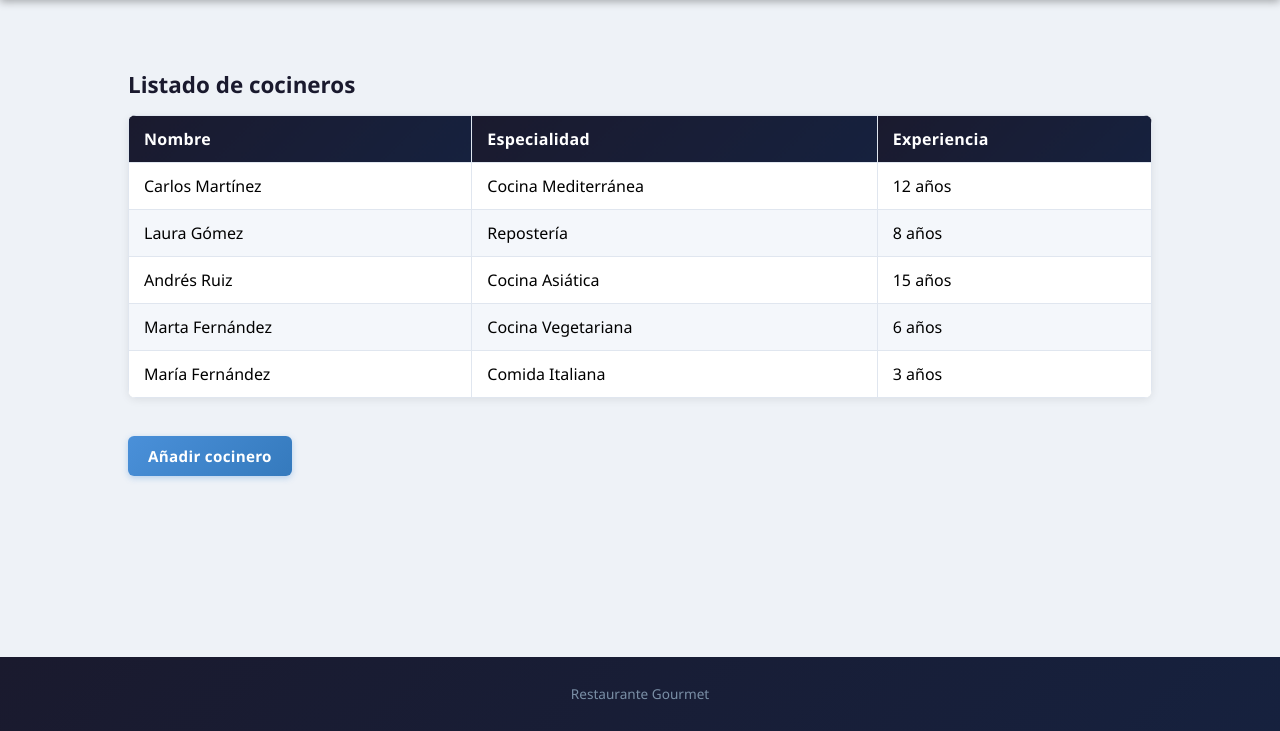
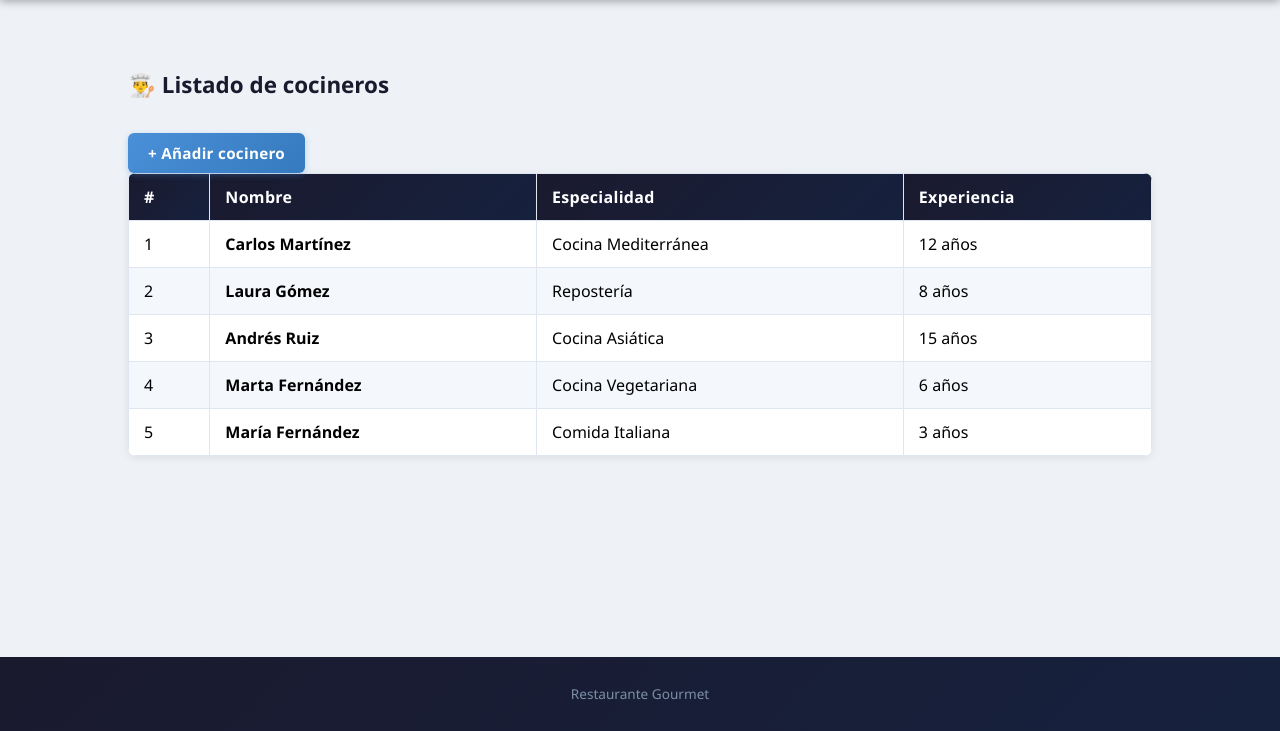
Before and after one commit to hugorayo0/recuperacion-reto-4-y-5, a Flask app: page / in a window 1280 px wide. Shown: the part 69-800 px from the top of the page. Run offline with Flask 3, Linux system fonts and the light colour scheme.

Commit message:
Update index.html

```diff
--- a/templates/index.html
+++ b/templates/index.html
@@ -1,12 +1,15 @@
 {% extends "base.html" %}
-
 {% block contenido %}
 
-<h2>Listado de cocineros</h2>
+<div class="page-header">
+    <h2>👨‍🍳 Listado de cocineros</h2>
+    <a href="{{ url_for('nuevo_cocinero') }}" class="btn">+ Añadir cocinero</a>
+</div>
 
 <table>
     <thead>
         <tr>
+            <th>#</th>
             <th>Nombre</th>
             <th>Especialidad</th>
             <th>Experiencia</th>
@@ -15,14 +18,17 @@
     <tbody>
         {% for cocinero in cocineros %}
         <tr>
-            <td>{{ cocinero.nombre }}</td>
-            <td>{{ cocinero.especialidad }}</td>
-            <td>{{ cocinero.experiencia }} años</td>
+            <td class="row-num">{{ loop.index }}</td>
+            <td><strong>{{ cocinero.nombre }}</strong></td>
+            <td><span class="tag">{{ cocinero.especialidad }}</span></td>
+            <td>{{ cocinero.experiencia }} año{{ 's' if cocinero.experiencia != 1 }}</td>
+        </tr>
+        {% else %}
+        <tr>
+            <td colspan="4" class="empty-msg">No hay cocineros registrados todavía.</td>
         </tr>
         {% endfor %}
     </tbody>
 </table>
 
-<a href="{{ url_for('nuevo_cocinero') }}" class="btn">Añadir cocinero</a>
-
 {% endblock %}
```
